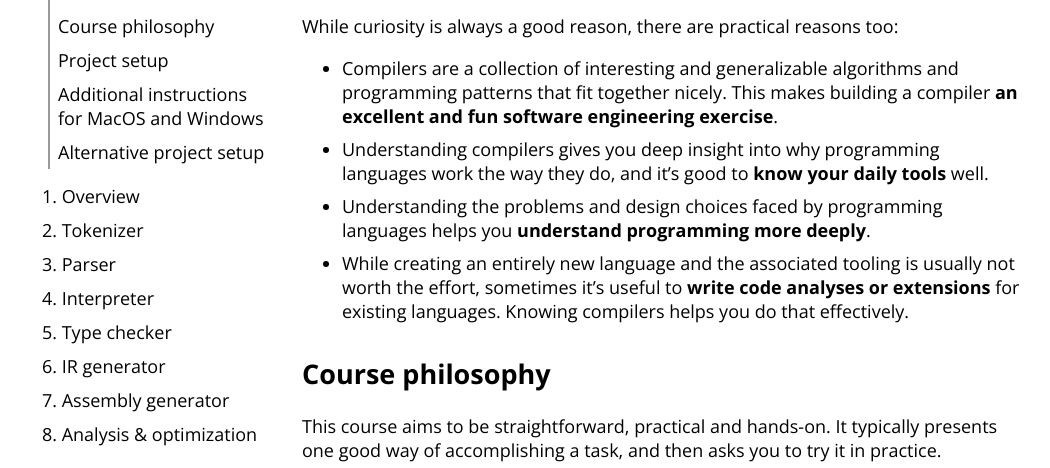
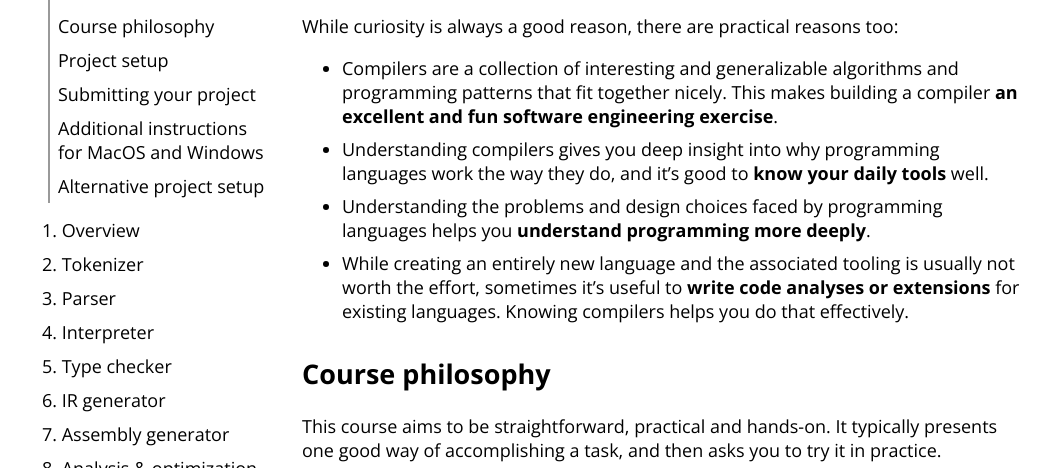
Before and after one commit to hy-compilers/spring-2025, a plain HTML site: page intro-and-setup/index.html in a window 1280 px wide. Shown: the part 280-748 px from the top of the page, without its empty margins (113-1163 px from the left). Drawn offline with nearby package versions, Linux system fonts and the light colour scheme.

Commit message:
Update: 2025-01-28 17:28:24 UTC

```diff
--- a/intro-and-setup/index.html
+++ b/intro-and-setup/index.html
@@ -104,6 +104,14 @@
             <a href="/spring-2025/intro-and-setup/#project-setup"
               data-anchor="project-setup"
             >Project setup</a>
+          </li>
+
+
+
+          <li>
+            <a href="/spring-2025/intro-and-setup/#submitting-your-project"
+              data-anchor="submitting-your-project"
+            >Submitting your project</a>
           </li>
 
 
```
Also changed, not shown: 1 other file.
